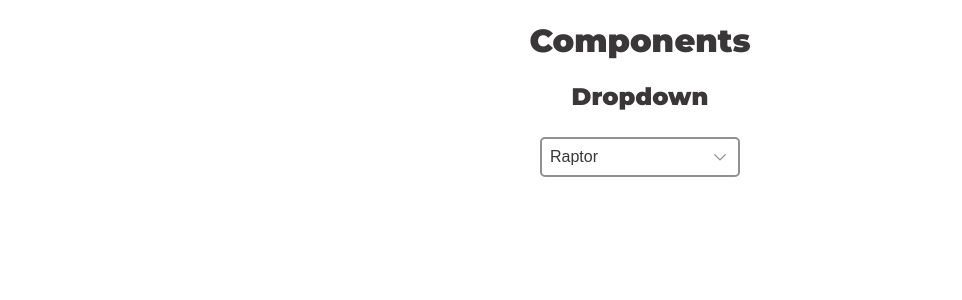
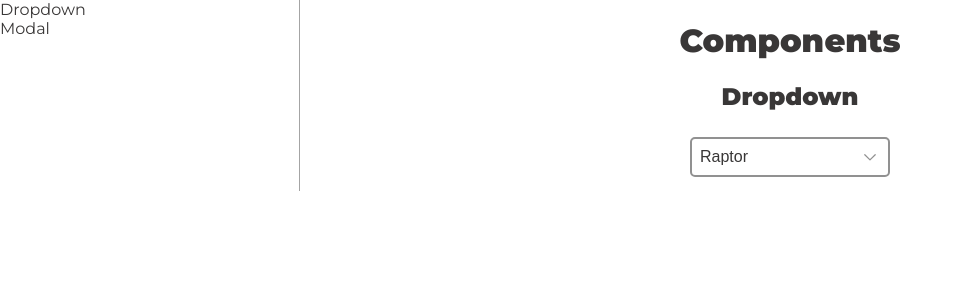
Before and after one commit to iamBevan/Accessible-React-Components, a Next.js app: page /components in a window 1280 px wide. Shown: the top 300 px of the page, without its empty margins (0-962 px from the left). Built offline with nearby package versions, Linux system fonts and the light colour scheme.

Commit message:
wip - components layout
Co-authored-by: Matt Rideout <mrideout1985@users.noreply.github.com>

```diff
--- /dev/null
+++ b/components/layout/layout.module.scss
@@ -0,0 +1,17 @@
+.container{
+	width:100%; height:100%;
+	display:flex;
+
+	.nav{
+		width:300px;
+		border-right:1px solid rgba(128, 128, 128, 0.719);
+
+		ul{
+			margin:0; padding:0;
+			list-style:none;
+		}
+	}
+	.content{
+		flex:1;
+	}
+}
--- /dev/null
+++ b/components/layout/layout.tsx
@@ -0,0 +1,28 @@
+import { ReactNode } from "react"
+import Link from "next/link"
+import styles from "./layout.module.scss"
+
+interface LayoutProps {
+	children: ReactNode
+}
+
+const Layout = ({ children }: LayoutProps): JSX.Element => {
+	return (
+		<div className={styles["container"]}>
+			<nav className={styles["nav"]}>
+				<ul>
+					<li>
+						<Link href='/components/dropdown'>Dropdown</Link>
+					</li>
+					<li>
+						<Link href='/components/modal'>Modal</Link>
+					</li>
+				</ul>
+			</nav>
+
+			<div className={styles["content"]}>{children}</div>
+		</div>
+	)
+}
+
+export { Layout }
--- /dev/null
+++ b/components/modal/modal.tsx
@@ -0,0 +1,5 @@
+const Modal = (): JSX.Element => {
+	return <h1>Modal</h1>
+}
+
+export { Modal }
--- a/pages/_app.tsx
+++ b/pages/_app.tsx
@@ -1,8 +1,16 @@
+import { Fragment } from "react"
+import { Layout } from "../components/layout/layout"
 import { AppProps } from "next/app"
 import "../styles/globals.scss"
 
 function MyApp({ Component, pageProps }: AppProps): JSX.Element {
-	return <Component {...pageProps} />
+	const Container = pageProps.layout === "components" ? Layout : Fragment
+
+	return (
+		<Container>
+			<Component {...pageProps} />
+		</Container>
+	)
 }
 
 export default MyApp
--- a/pages/components.tsx
+++ b/pages/components.tsx
@@ -30,3 +30,11 @@ export default function Components(): JSX.Element {
 		</div>
 	)
 }
+
+export function getStaticProps(): { props: { layout: string } } {
+	return {
+		props: {
+			layout: "components",
+		},
+	}
+}
--- a/pages/index.tsx
+++ b/pages/index.tsx
@@ -1,5 +1,6 @@
 import Head from "next/head"
 import styles from "../styles/pages/home.module.scss"
+import Link from "next/link"
 
 export default function Home(): JSX.Element {
 	return (
@@ -15,8 +16,8 @@ export default function Home(): JSX.Element {
 					React Components
 				</h1>
 				<div className={styles["buttons"]}>
-					<a href='/components'>Components</a>
-					<a href='/blog'>Blog</a>
+					<Link href='/components'>Components</Link>
+					<Link href='/blog'>Blog</Link>
 				</div>
 			</main>
 
--- a/styles/globals.scss
+++ b/styles/globals.scss
@@ -15,6 +15,7 @@ html, body{
 	padding:0; margin:0;
 	font-family:var(--font-family);
 	color:var(--primary-dark);
+	height:100vh;
 }
 
 a{
```
Also changed, not shown: pages/components/dropdown.tsx (added, +11 -0 lines), pages/components/modal.tsx (added, +11 -0 lines), components/modal/modal.module.scss (added).
